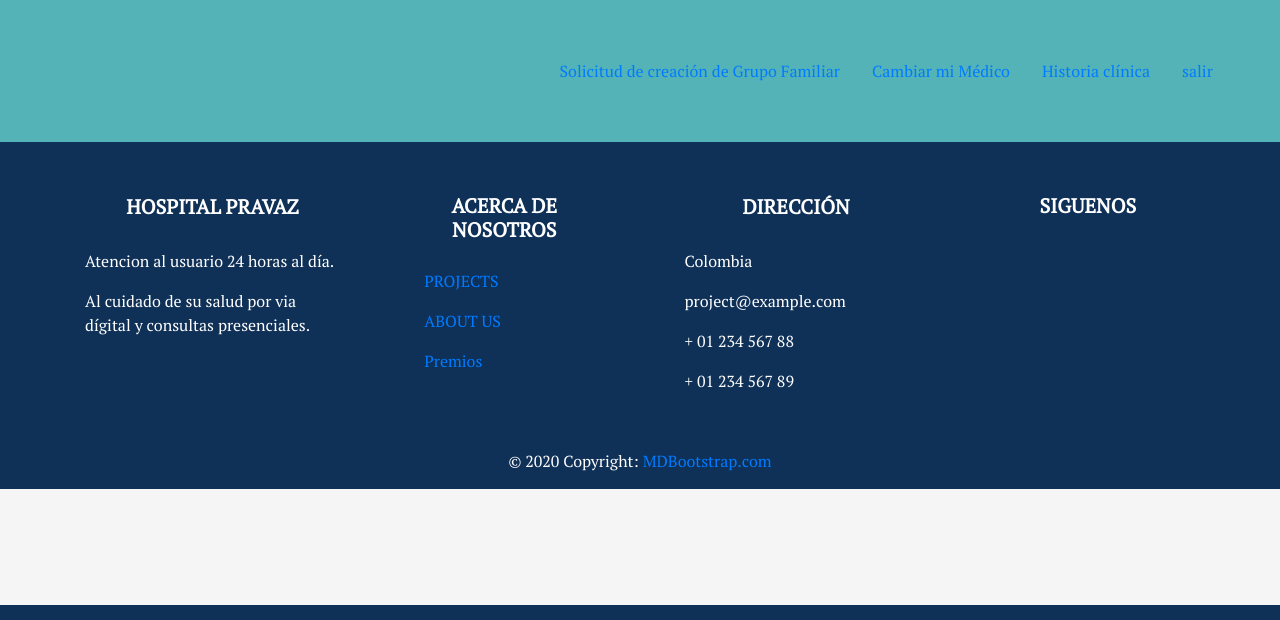
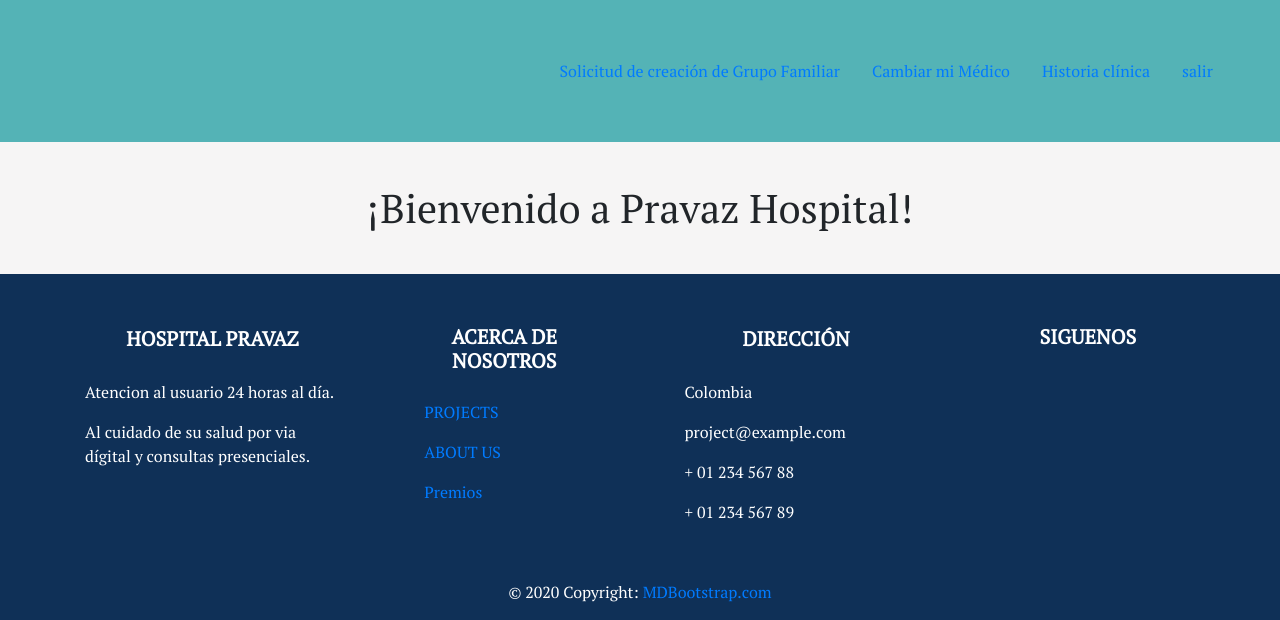
Before and after one commit to SenaSoftpy/Plataforma_Medica, a Django app: page /inicio-usuario/ in a window 1280 px wide. Shown: the part 195-815 px from the top of the page. Run offline with Django 3.2, Linux system fonts and the light colour scheme; some libraries are stand-ins or nearby versions.

Commit message:
style usuario

```diff
--- a/principal/templates/layout/layout.html
+++ b/principal/templates/layout/layout.html
@@ -52,6 +52,7 @@
             <li class="nav-item active">
                 <a class="nav-link" href="{% url 'index' %}">Servicios <span class="sr-only">(current)</span></a>
             </li>
+
                 <li class="nav-item">
                     <a class="nav-link" href="{% url 'medico' %}">Médico</a>
                 </li>
@@ -66,6 +67,7 @@
                 </li>
 
                 </ul>
+
 
         </div>
         </nav>
--- a/principal/templates/usuario/usuario.html
+++ b/principal/templates/usuario/usuario.html
@@ -1,3 +1,5 @@
+
+
 {% extends 'layout/layout.html' %}
 {% block titulo %} {{ titulo }}{% endblock %}
 {% block body%}
@@ -20,4 +22,6 @@
     </ul>
 </div>
 
+<p><h1>¡Bienvenido a Pravaz Hospital! </h1></p>
+
 {% endblock %}
```
Lines whose indentation alone changed are shown as unchanged.
